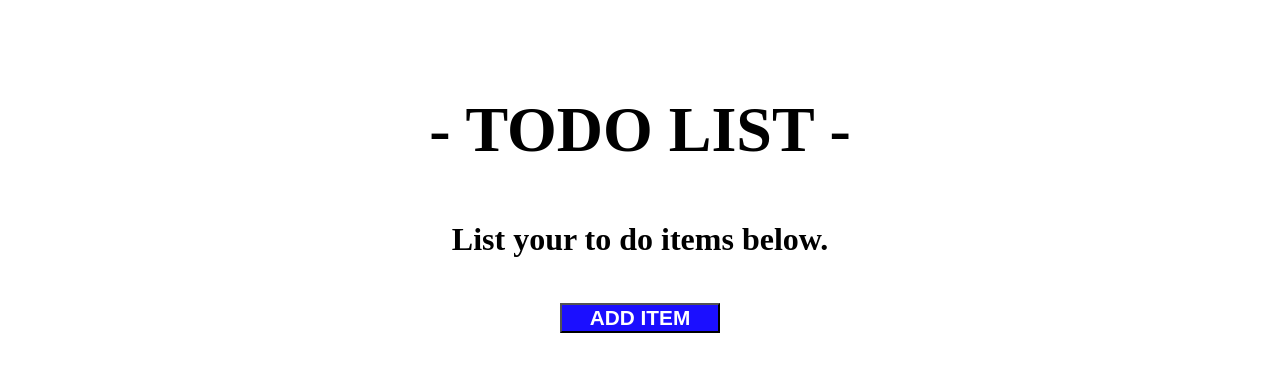
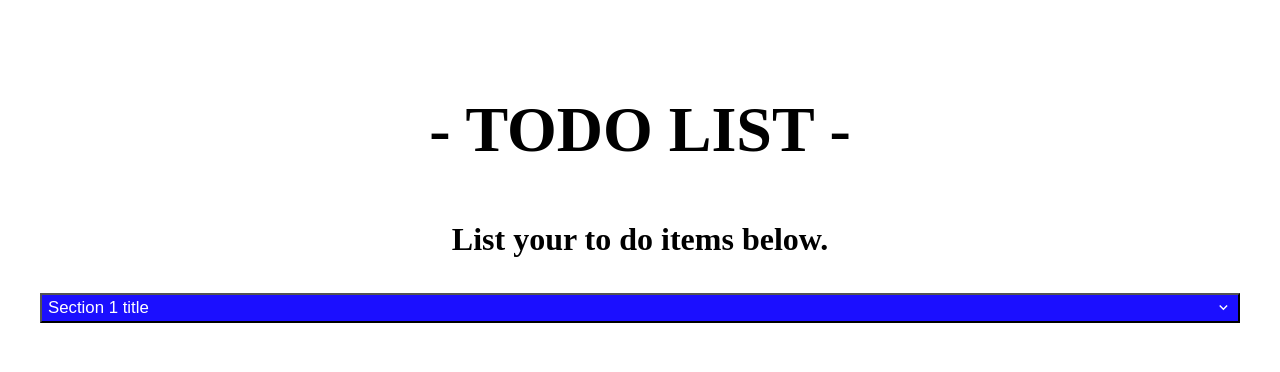
Before and after one commit to nxstynate/todo-app, a React (Vite) app: page / in a window 1280 px wide. Shown: the top 372 px of the page. Built offline with nearby package versions, Linux system fonts and the light colour scheme; the HTML template or start-up script is replaced by a standard one.

Commit message:
revised and added a accoridion style list item

```diff
--- a/src/App.tsx
+++ b/src/App.tsx
@@ -1,12 +1,13 @@
 import "./App.css";
 import Item from "./components/Item";
+import ListItem from "./components/ListItem";
 import Title from "./components/Title";
 
 export default function App() {
   return (
     <>
       <Title />
-      <Item />
+      <ListItem />
     </>
   );
 }
--- a/src/components/Item.tsx
+++ b/src/components/Item.tsx
@@ -1,6 +1,9 @@
 import {
   Button,
   Input,
+  List,
+  ListIcon,
+  ListItem,
   ScaleFade,
   Stack,
   useDisclosure,
@@ -24,6 +27,12 @@ export default function Item() {
         <Stack direction="row" alignItems="center" spacing={3}></Stack>
         <Input placeholder="Enter task..." size="lg" focusBorderColor="lime" />
       </ScaleFade>
+      <List spacing={3}>
+        <ListItem>
+          <ListIcon color="green.500" />
+          some kind of text to test it make sure it works right
+        </ListItem>
+      </List>
     </>
   );
 }
--- /dev/null
+++ b/src/components/ListItem.tsx
@@ -0,0 +1,35 @@
+import {
+  Accordion,
+  AccordionButton,
+  AccordionIcon,
+  AccordionItem,
+  AccordionPanel,
+  Box,
+} from "@chakra-ui/react";
+
+const ListItem = () => {
+  return (
+    <div>
+      <Accordion allowMultiple>
+        <AccordionItem>
+          <h2>
+            <AccordionButton _expanded={{ bg: "orange", color: "white" }}>
+              <Box as="span" flex="1" textAlign="left">
+                Section 1 title
+              </Box>
+              <AccordionIcon />
+            </AccordionButton>
+          </h2>
+          <AccordionPanel pb={4}>
+            Lorem ipsum dolor sit amet, consectetur adipiscing elit, sed do
+            eiusmod tempor incididunt ut labore et dolore magna aliqua. Ut enim
+            ad minim veniam, quis nostrud exercitation ullamco laboris nisi ut
+            aliquip ex ea commodo consequat.
+          </AccordionPanel>
+        </AccordionItem>
+      </Accordion>
+    </div>
+  );
+};
+
+export default ListItem;
```
Also changed, not shown: notes.txt.
